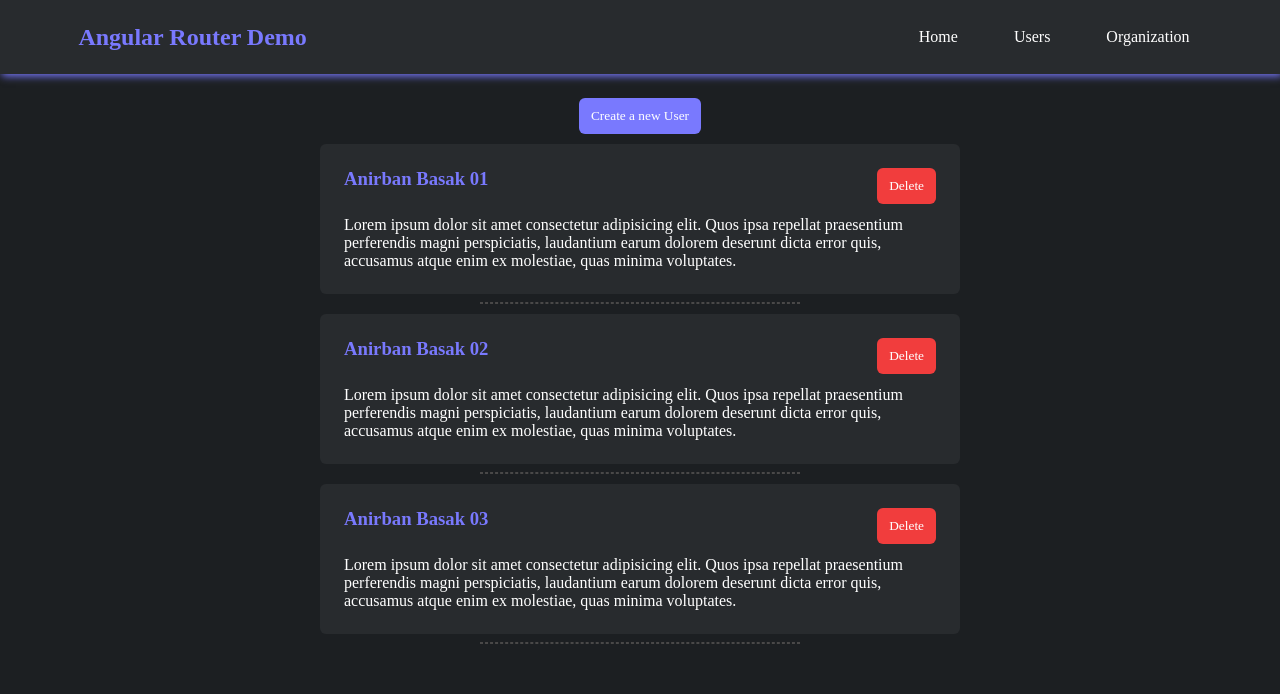
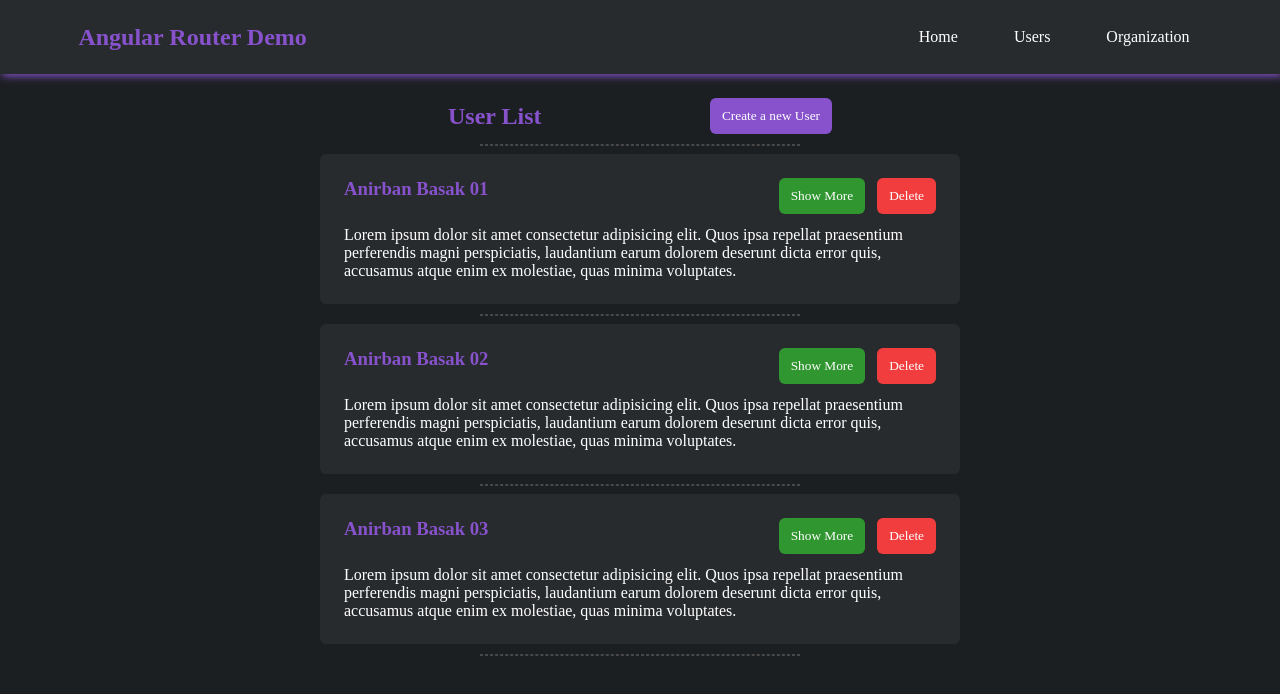
Before and after one commit to basakjeet08/Angular-Router-Demo, an Angular app: page /users in a window 1280 px wide. Shown: the top 694 px of the page. Built offline with nearby package versions, Linux system fonts and the light colour scheme; a web font is replaced by a local one.

Commit message:
feat - Added the user service and attached the user service to the user list component.

```diff
--- /dev/null
+++ b/src/app/Models/User.ts
@@ -0,0 +1,3 @@
+export class User {
+  constructor(readonly name: string, readonly description: string) {}
+}
--- a/src/app/app.module.ts
+++ b/src/app/app.module.ts
@@ -6,6 +6,7 @@ import { HomeComponent } from './components/home/home.component';
 import { RouterModule, Routes } from '@angular/router';
 import { UserListComponent } from './components/user-list/user-list.component';
 import { OrganisationListComponent } from './components/organisation-list/organisation-list.component';
+import { UserService } from './services/user.service';
 
 // This is the routing for the current module
 const routes: Routes = [
@@ -23,7 +24,7 @@ const routes: Routes = [
     OrganisationListComponent,
   ],
   imports: [BrowserModule, RouterModule.forRoot(routes)],
-  providers: [],
+  providers: [UserService],
   bootstrap: [AppComponent],
 })
 export class AppModule {}
--- a/src/app/components/user-list/user-list.component.css
+++ b/src/app/components/user-list/user-list.component.css
@@ -11,6 +11,14 @@
   align-items: center;
 
   gap: 10px;
+}
+
+#heading-container {
+  width: 60%;
+
+  display: flex;
+  justify-content: space-between;
+  align-items: center;
 }
 
 .user-item-container {
@@ -40,6 +48,15 @@
   justify-content: space-between;
 }
 
+.button-container {
+  display: flex;
+  gap: 12px;
+}
+
+.details-btn {
+  background-color: var(--confirmColor);
+}
+
 .delete-btn {
   background-color: var(--deleteColor);
 }
--- a/src/app/components/user-list/user-list.component.html
+++ b/src/app/components/user-list/user-list.component.html
@@ -1,27 +1,40 @@
 <div id="outer-container">
   <div id="center-container">
-    <button (click)="onCreateUserClick()">Create a new User</button>
+    <div id="heading-container">
+      <h2>User List</h2>
+      <button (click)="onCreateUserClick()">Create a new User</button>
+    </div>
 
     <div
       class="user-item-container"
       *ngFor="let user of userList; let i = index"
     >
+      <!-- Line Break -->
+      <hr />
+
       <!-- Card Component -->
       <div class="user-item-card">
         <!-- This is the title container which contains the user name and the delete button -->
         <div class="title-container">
           <h3>{{ user.name }}</h3>
-          <button class="delete-btn" (click)="onDeleteUserClick(i)">
-            Delete
-          </button>
+
+          <!-- Container containing the Show More and Delete Button -->
+          <div class="button-container">
+            <button class="details-btn" (click)="onShowMoreClick(i)">
+              Show More
+            </button>
+            <button class="delete-btn" (click)="onDeleteUserClick(i)">
+              Delete
+            </button>
+          </div>
         </div>
 
         <!-- User description -->
         <p>{{ user.description }}</p>
       </div>
+    </div>
 
-      <!-- Line Break Component -->
-      <hr />
-    </div>
+    <!-- Line Break -->
+    <hr />
   </div>
 </div>
--- a/src/app/components/user-list/user-list.component.ts
+++ b/src/app/components/user-list/user-list.component.ts
@@ -1,34 +1,51 @@
-import { Component } from '@angular/core';
+import { Component, OnDestroy, OnInit } from '@angular/core';
+import { Subscription } from 'rxjs';
+import { User } from 'src/app/Models/User';
+import { UserService } from 'src/app/services/user.service';
 
 @Component({
   selector: 'app-user-list',
   templateUrl: './user-list.component.html',
   styleUrls: ['./user-list.component.css'],
 })
-export class UserListComponent {
-  // Dummy Data to be shown in the UI For now
-  userList = [
-    {
-      name: 'Anirban Basak 01',
-      description: `Lorem ipsum dolor sit amet consectetur adipisicing elit. Quos ipsa repellat praesentium perferendis magni perspiciatis, laudantium earum dolorem deserunt dicta error quis, accusamus atque enim ex molestiae, quas minima voluptates.`,
-    },
-    {
-      name: 'Anirban Basak 02',
-      description: `Lorem ipsum dolor sit amet consectetur adipisicing elit. Quos ipsa repellat praesentium perferendis magni perspiciatis, laudantium earum dolorem deserunt dicta error quis, accusamus atque enim ex molestiae, quas minima voluptates.`,
-    },
-    {
-      name: 'Anirban Basak 03',
-      description: `Lorem ipsum dolor sit amet consectetur adipisicing elit. Quos ipsa repellat praesentium perferendis magni perspiciatis, laudantium earum dolorem deserunt dicta error quis, accusamus atque enim ex molestiae, quas minima voluptates.`,
-    },
-  ];
+export class UserListComponent implements OnInit, OnDestroy {
+  // User List which is being sent from the service along with the subscription for changes for the user List value
+  userList: User[] = [];
+  private userListSubscription!: Subscription;
+
+  // Injecting the user service
+  constructor(private userService: UserService) {}
+
+  // Initializing the user list data from the service and subscribing to the userlist data
+  ngOnInit(): void {
+    // Fetching initial values
+    this.userList = this.userService.getUserList();
+
+    // Subscribing for future data changes
+    this.userListSubscription = this.userService.userListEmitter.subscribe(
+      (userList: User[]) => {
+        this.userList = userList;
+      }
+    );
+  }
 
   // This function is invoked when the user wants to create a new user
   onCreateUserClick() {
     alert('Create User Clicked');
   }
 
+  // This function is invoked when the show More button is clicked
+  onShowMoreClick(index: number) {
+    alert(`Show Details for Index ${index} is clicked !!`);
+  }
+
   // This function is invoked when the user wants to delete an user
   onDeleteUserClick(index: number) {
-    alert(`Delete user on Index ${index} is clicked !!`);
+    this.userService.deleteUser(index);
+  }
+
+  // This function is used to unsubscribe to any open event emitters
+  ngOnDestroy(): void {
+    this.userListSubscription.unsubscribe();
   }
 }
--- /dev/null
+++ b/src/app/services/user.service.ts
@@ -0,0 +1,44 @@
+import { EventEmitter, Injectable } from '@angular/core';
+import { User } from '../Models/User';
+
+@Injectable({ providedIn: 'root' })
+export class UserService {
+  // This is the userlist data and the event emitter which will notify all the components about the data changes
+  private userList: User[];
+  readonly userListEmitter = new EventEmitter<User[]>();
+
+  // Initializing the first set of data
+  constructor() {
+    this.userList = [
+      new User(
+        'Anirban Basak 01',
+        `Lorem ipsum dolor sit amet consectetur adipisicing elit. Quos ipsa repellat praesentium perferendis magni perspiciatis, laudantium earum dolorem deserunt dicta error quis, accusamus atque enim ex molestiae, quas minima voluptates.`
+      ),
+
+      new User(
+        'Anirban Basak 02',
+        `Lorem ipsum dolor sit amet consectetur adipisicing elit. Quos ipsa repellat praesentium perferendis magni perspiciatis, laudantium earum dolorem deserunt dicta error quis, accusamus atque enim ex molestiae, quas minima voluptates.`
+      ),
+
+      new User(
+        'Anirban Basak 03',
+        `Lorem ipsum dolor sit amet consectetur adipisicing elit. Quos ipsa repellat praesentium perferendis magni perspiciatis, laudantium earum dolorem deserunt dicta error quis, accusamus atque enim ex molestiae, quas minima voluptates.`
+      ),
+    ];
+  }
+
+  // This function returns the user list data
+  getUserList = () => [...this.userList];
+
+  // This function creates a new User
+  createUser(name: string, description: string) {
+    this.userList.push(new User(name, description));
+    this.userListEmitter.emit(this.getUserList());
+  }
+
+  // This function deletes a already present index
+  deleteUser(index: number) {
+    this.userList.splice(index, 1);
+    this.userListEmitter.emit(this.getUserList());
+  }
+}
--- a/src/styles.css
+++ b/src/styles.css
@@ -2,12 +2,13 @@
 @import url("https://fonts.googleapis.com/css2?family=McLaren&display=swap");
 
 :root {
-  --primary-color: #7979fe;
+  --primary-color: #8752cc;
   --background: #1c1f22;
   --onBackground: #ffffff;
   --card: #282b2e;
   --cardVariant: #494848;
   --deleteColor: rgb(241, 61, 61);
+  --confirmColor: rgb(48, 150, 48);
 }
 
 * {
```
